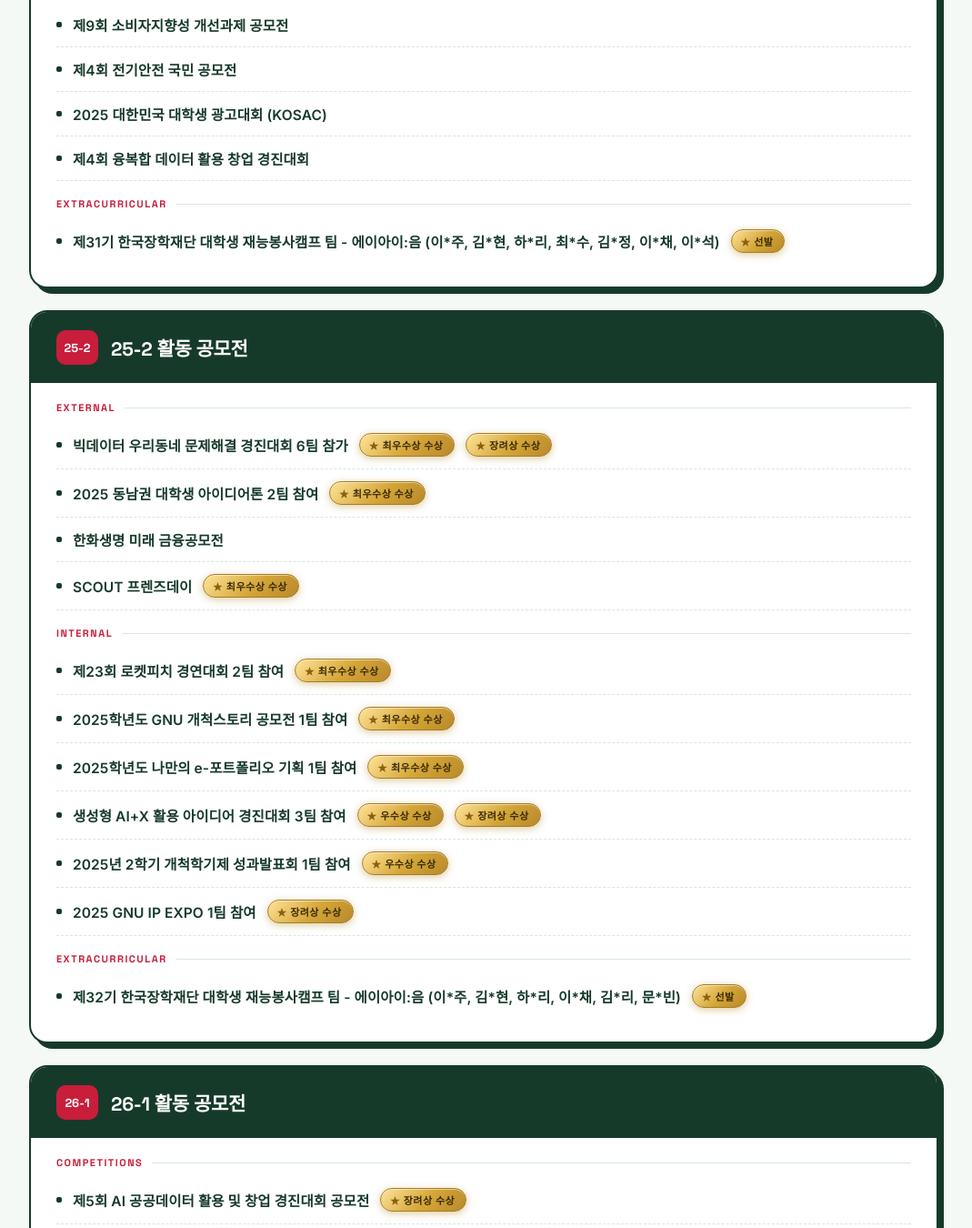
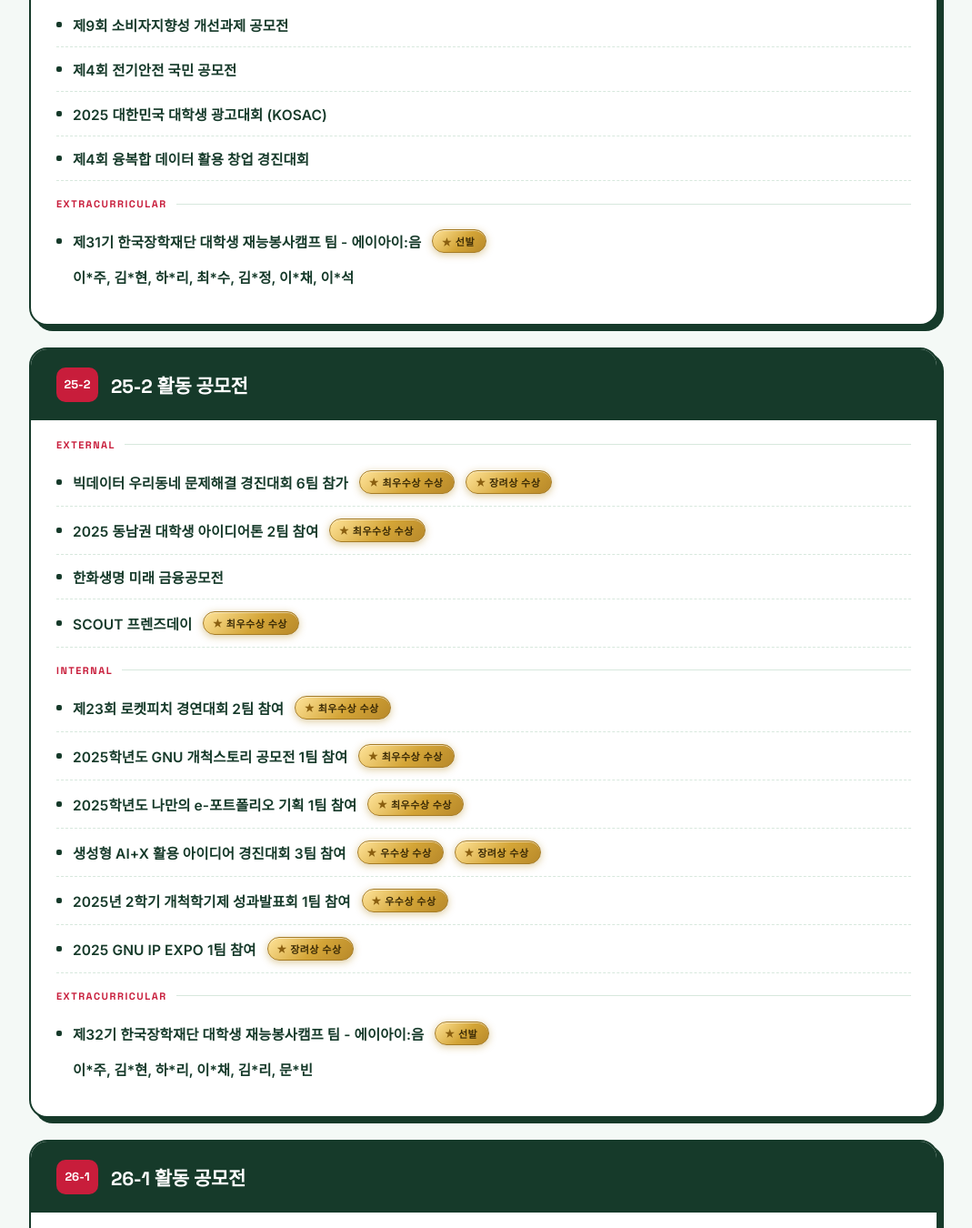
Before and after one commit to again8733-ops/pinskin, a plain HTML site: page awards.html in a window 1280 px wide. Shown: the part 2974-4324 px from the top of the page at 91% size, without its empty margins (108-1177 px from the left). Drawn offline with Linux system fonts and the light colour scheme.

Commit message:
수상기록: 한국장학재단 31~33기 명단을 제목 아래 줄로 분리
Co-Authored-By: Claude Sonnet 5 <noreply@anthropic.com>
Claude-Session: https://claude.ai/code/session_01GCA4BUKPbpTAXWWjqPE4Zw

```diff
--- a/awards.html
+++ b/awards.html
@@ -142,7 +142,7 @@
   }
   .aw-row:last-child { border-bottom: none; }
   .aw-row.aw-row-stack { flex-direction: column; align-items: stretch; }
-  .aw-head { display: flex; align-items: center; gap: 8px 12px; }
+  .aw-head { display: flex; align-items: center; gap: 8px 12px; flex-wrap: wrap; }
   .aw-bullet {
     width: 6px; height: 6px; border-radius: 2px;
     background: var(--navy); flex-shrink: 0;
@@ -181,6 +181,12 @@
     flex: 1; white-space: nowrap;
   }
   .aw-sub-row .aw-tag { flex-shrink: 0; }
+
+  .aw-sub-note {
+    margin: 8px 0 0 18px;
+    font-size: 15.5px; font-weight: 600; color: var(--navy);
+    line-height: 1.6;
+  }
 
   @media (max-width: 700px) {
     .title { font-size: 38px; }
@@ -309,7 +315,10 @@
           <div class="aw-row"><span class="aw-bullet"></span><span class="aw-name">2025 대한민국 대학생 광고대회 (KOSAC)</span></div>
           <div class="aw-row"><span class="aw-bullet"></span><span class="aw-name">제4회 융복합 데이터 활용 창업 경진대회</span></div>
           <div class="aw-group">Extracurricular</div>
-          <div class="aw-row"><span class="aw-bullet"></span><span class="aw-name">제31기 한국장학재단 대학생 재능봉사캠프 팀 - 에이아이:음 (이*주, 김*현, 하*리, 최*수, 김*정, 이*채, 이*석)</span><span class="aw-tag">선발</span></div>
+          <div class="aw-row aw-row-stack">
+            <div class="aw-head"><span class="aw-bullet"></span><span class="aw-name">제31기 한국장학재단 대학생 재능봉사캠프 팀 - 에이아이:음</span><span class="aw-tag">선발</span></div>
+            <div class="aw-sub-note">이*주, 김*현, 하*리, 최*수, 김*정, 이*채, 이*석</div>
+          </div>
         </div>
       </div>
 
@@ -332,7 +341,10 @@
           <div class="aw-row"><span class="aw-bullet"></span><span class="aw-name">2025년 2학기 개척학기제 성과발표회 1팀 참여</span><span class="aw-tag">우수상 수상</span></div>
           <div class="aw-row"><span class="aw-bullet"></span><span class="aw-name">2025 GNU IP EXPO 1팀 참여</span><span class="aw-tag">장려상 수상</span></div>
           <div class="aw-group">Extracurricular</div>
-          <div class="aw-row"><span class="aw-bullet"></span><span class="aw-name">제32기 한국장학재단 대학생 재능봉사캠프 팀 - 에이아이:음 (이*주, 김*현, 하*리, 이*채, 김*리, 문*빈)</span><span class="aw-tag">선발</span></div>
+          <div class="aw-row aw-row-stack">
+            <div class="aw-head"><span class="aw-bullet"></span><span class="aw-name">제32기 한국장학재단 대학생 재능봉사캠프 팀 - 에이아이:음</span><span class="aw-tag">선발</span></div>
+            <div class="aw-sub-note">이*주, 김*현, 하*리, 이*채, 김*리, 문*빈</div>
+          </div>
         </div>
       </div>
 
@@ -357,7 +369,10 @@
           <div class="aw-group">Campus Activities</div>
           <div class="aw-row"><span class="aw-bullet"></span><span class="aw-name">GP 해외봉사 PINSKIN 부원 9명</span><span class="aw-tag">선발</span></div>
           <div class="aw-group">Extracurricular</div>
-          <div class="aw-row"><span class="aw-bullet"></span><span class="aw-name">제33기 한국장학재단 대학생 재능봉사캠프 팀 - 에이아이:음 (이*주, 하*리, 이*채, 백*주, 권*영, 박*별, 김*은)</span><span class="aw-tag">선발</span></div>
+          <div class="aw-row aw-row-stack">
+            <div class="aw-head"><span class="aw-bullet"></span><span class="aw-name">제33기 한국장학재단 대학생 재능봉사캠프 팀 - 에이아이:음</span><span class="aw-tag">선발</span></div>
+            <div class="aw-sub-note">이*주, 하*리, 이*채, 백*주, 권*영, 박*별, 김*은</div>
+          </div>
         </div>
       </div>
 
```
